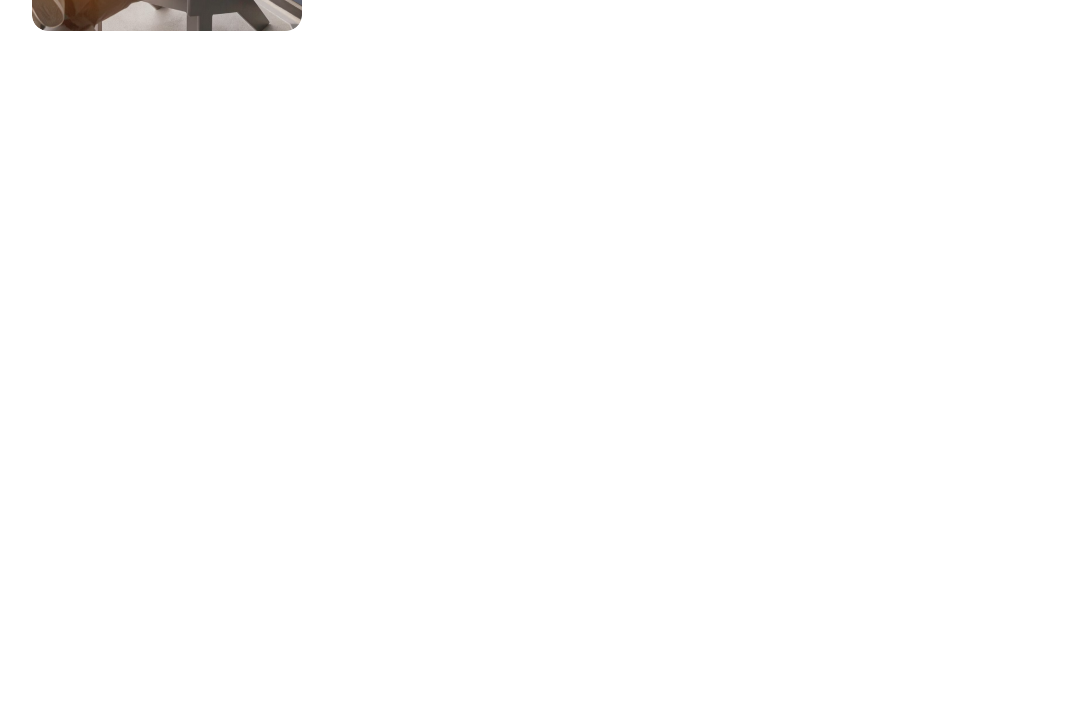
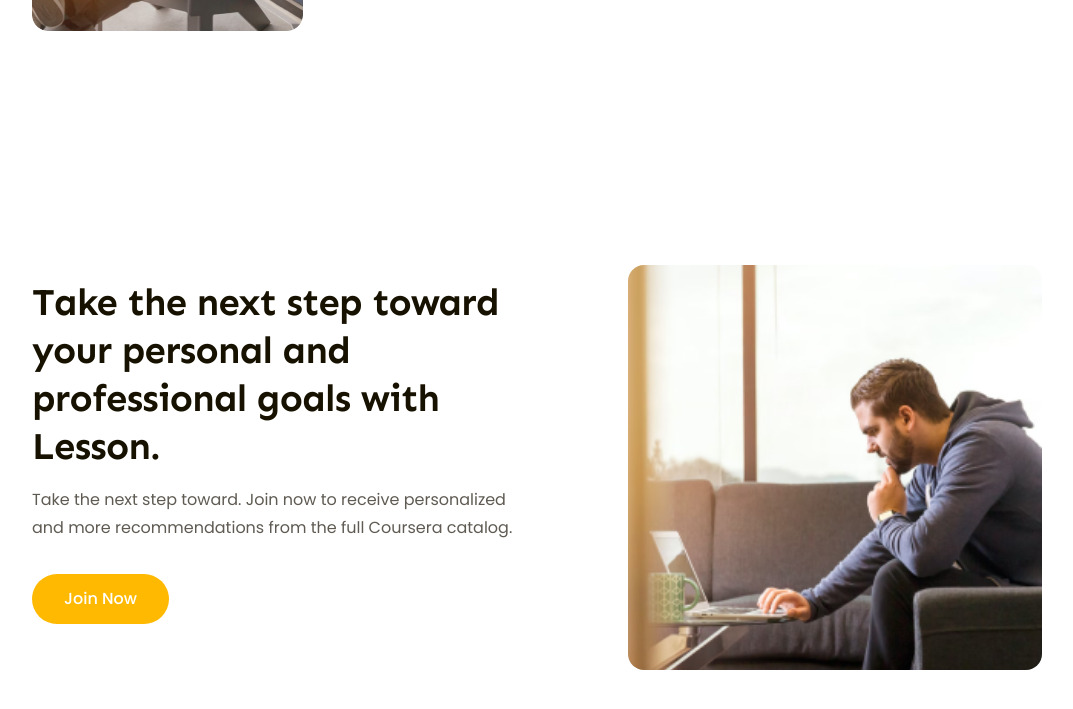
Before and after one commit to quynhtiennn/2ndlanding-page-f8-02, a plain HTML site: page index.html in a window 1280 px wide. Shown: the part 2962-3671 px from the top of the page, without its empty margins (103-1176 px from the left). Drawn offline with Linux system fonts and the light colour scheme.

Commit message:
Features #2

```diff
--- a/assets/css/styles.css
+++ b/assets/css/styles.css
@@ -502,3 +502,20 @@ a {
     width: 137px;
     border-radius: 26px;
 }
+
+/*========= Features =========*/
+.features-2nd .body {
+    flex-direction: row-reverse;
+}
+
+.features-2nd .content {
+    width: 49%;
+}
+
+.features .images {
+    width: 41%;
+}
+
+.features .images img {
+    width: 100%;
+}
--- a/index.html
+++ b/index.html
@@ -387,7 +387,7 @@
                 </div>
             </div>
 
-            <!-- Features -->
+            <!-- Features 1 -->
             <div class="features">
                 <div class="main-content">
                     <div class="body">
@@ -416,6 +416,33 @@
                     </div>
                 </div>
             </div>
+
+            <!-- Features 2 -->
+            <div class="features features-2nd">
+                <div class="main-content">
+                    <div class="body">
+                        <div class="images">
+                            <img
+                                src="./assets/img/feature-img-2.png"
+                                alt="Take the next step toward your personal and professional goals with Lesson."
+                            />
+                        </div>
+                        <div class="content">
+                            <h2 class="heading">
+                                Take the next step toward your personal and
+                                professional goals with Lesson.
+                            </h2>
+                            <p class="desc">
+                                Take the next step toward. Join now to receive
+                                personalized and more recommendations from the
+                                full Coursera catalog.
+                            </p>
+                            <a href="" class="btn">Join Now</a>
+                        </div>
+
+                    </div>
+                </div>
+            </div>
         </main>
     </body>
 </html>
```
